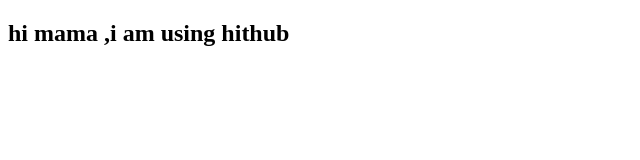
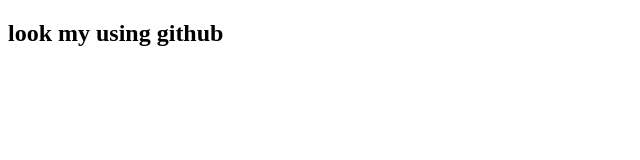
Before and after one commit to shukhy/my-first-website, a plain HTML site: page index.html in a window 1280 px wide. Shown: the whole page, without its empty margins (0-640 px from the left). Drawn offline with Linux system fonts and the light colour scheme.

Commit message:
first commit

```diff
--- a/index.html
+++ b/index.html
@@ -7,6 +7,6 @@
     <title>Document</title>
 </head>
 <body>
-    <h2>hi mama ,i am using hithub</h2>
+    <h2>look my using github</h2>
 </body>
 </html>
```
Also changed, not shown: 1 other file.
